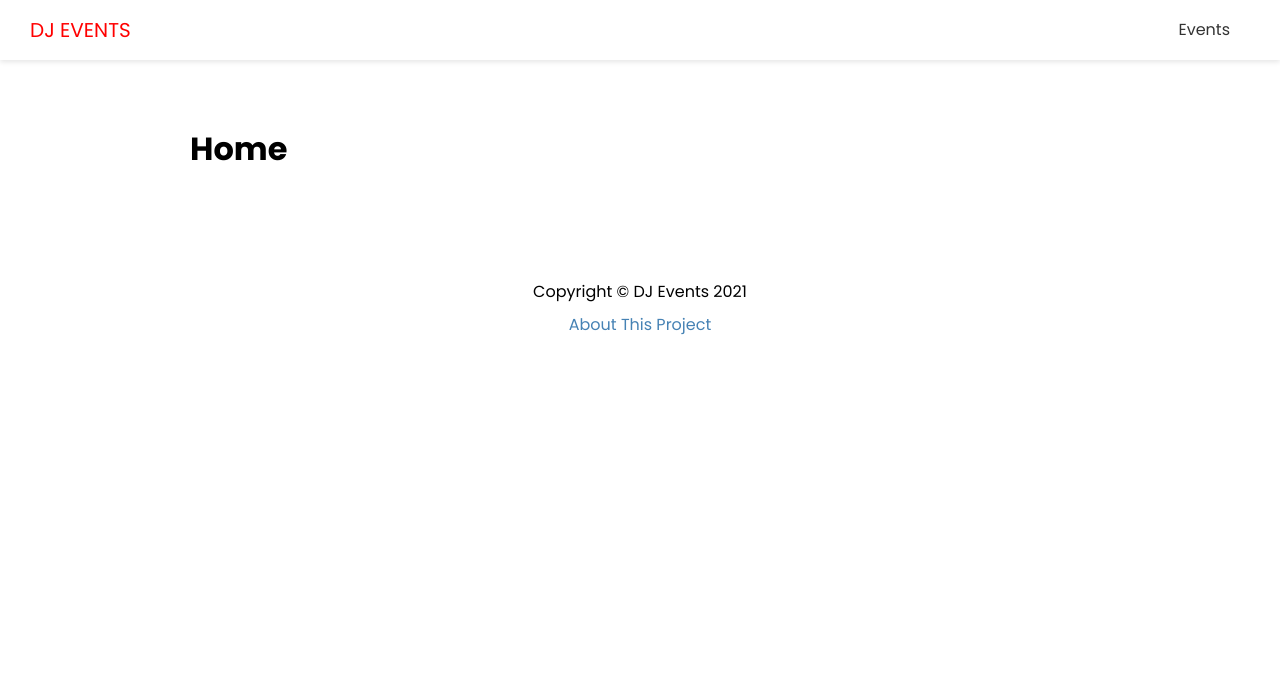
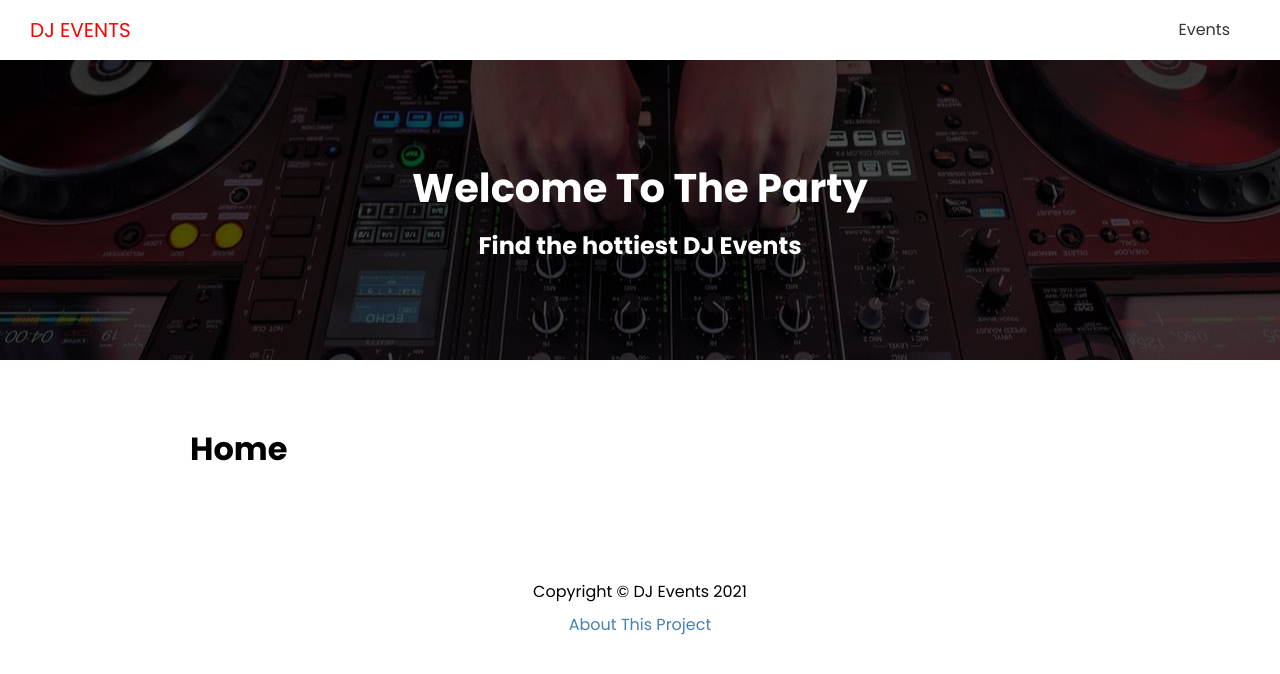
Before and after one commit to ChenYiChu/1092-nextjs-djevent-id, a Next.js app: page / in a window 1280 px wide. Shown: the top 674 px of the page. Built offline with nearby package versions, Linux system fonts and the light colour scheme.

Commit message:
Add <Showcase> with images placed in /public/images

```diff
--- a/components/Layout.js
+++ b/components/Layout.js
@@ -1,8 +1,11 @@
 import Head from 'next/head';
+import { useRouter } from 'next/router';
 import Header from './Header';
+import Showcase from './Showcase';
 import Footer from './Footer';
 import styles from './Layout.module.css';
 export default function Layout({ title, description, keyword, children }) {
+  const router = useRouter();
   return (
     <div>
       <Head>
@@ -10,6 +13,7 @@
         <meta name={keyword} content={description} />
       </Head>
       <Header />
+      {router.pathname === '/' && <Showcase />}
       <div className={styles.container}>{children}</div>
       <Footer />
     </div>
--- /dev/null
+++ b/components/Showcase.js
@@ -0,0 +1,9 @@
+import styles from './Showcase.module.css';
+export default function Showcase() {
+  return (
+    <div className={styles.showcase}>
+      <h1>Welcome To The Party</h1>
+      <h2>Find the hottiest DJ Events</h2>
+    </div>
+  );
+}
--- /dev/null
+++ b/components/Showcase.module.css
@@ -0,0 +1,28 @@
+.showcase {
+    height: 300px;
+    width: 100%;
+    background: #000 url('/images/showcase.jpg') no-repeat center center;
+    color: #fff;
+    position: relative;
+    display: flex;
+    flex-direction: column;
+    align-items: center;
+    justify-content: center;
+    text-align: center;
+  }
+  .showcase::after {
+    content: '';
+    position: absolute;
+    top: 0;
+    left: 0;
+    width: 100%;
+    height: 100%;
+    background-color: rgba(0, 0, 0, 0.7);
+  }
+  .showcase * {
+    z-index: 20;
+  }
+  .showcase h1 {
+    font-size: 40px;
+    margin-bottom: 0;
+  }
```
Also changed, not shown: public/images/showcase.jpg (added).
